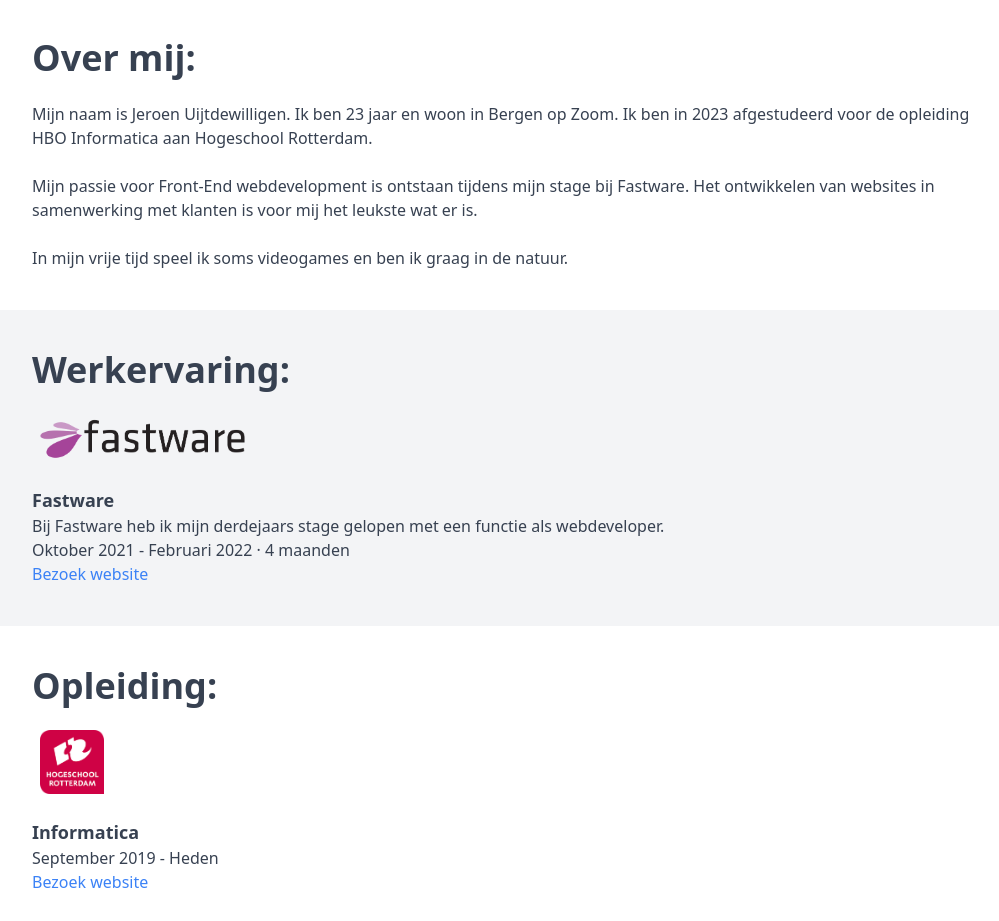
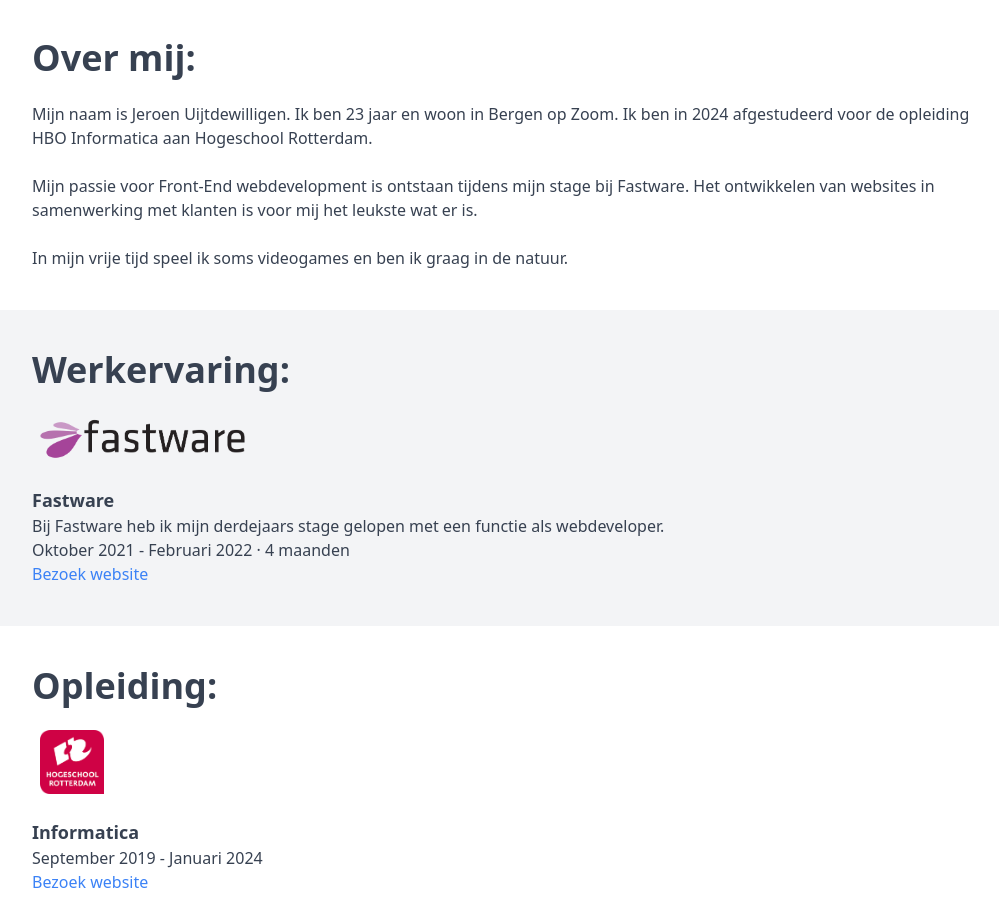
Before and after one commit to JeroenUijt/portfolio-website-oud, a React (Vite) app: page /home in a window 1280 px wide. Shown: the part 551-1472 px from the top of the page, without its empty margins (128-1127 px from the left). Built offline with nearby package versions, Linux system fonts and the light colour scheme.

Commit message:
Fix linkjes en jaartal

```diff
--- a/src/pages/HomePage.tsx
+++ b/src/pages/HomePage.tsx
@@ -26,7 +26,7 @@ const HomePage: FC = () => {
           <br />
           <p>
             Mijn naam is Jeroen Uijtdewilligen. Ik ben 23 jaar en woon in Bergen op Zoom.
-            Ik ben in 2023 afgestudeerd voor de opleiding HBO Informatica aan Hogeschool Rotterdam.
+            Ik ben in 2024 afgestudeerd voor de opleiding HBO Informatica aan Hogeschool Rotterdam.
           </p>
           <br />
           <p>
@@ -60,6 +60,7 @@ const HomePage: FC = () => {
           <a
             className="text-blue-500 hover:text-blue-400 hover:underline"
             href="https://www.fastware.nl/"
+            target="_blank"
           >
             Bezoek website
           </a>
@@ -72,10 +73,11 @@ const HomePage: FC = () => {
           <img src="/images/experience/HR.webp" className="w-22 h-16 px-2" />
           <br />
           <p className="text-lg font-semibold">Informatica</p>
-          <p>September 2019 - Heden</p>
+          <p>September 2019 - Januari 2024</p>
           <a
             className="text-blue-500 hover:text-blue-400 hover:underline"
             href="https://www.hogeschoolrotterdam.nl/"
+            target="_blank"
           >
             Bezoek website
           </a>
```
